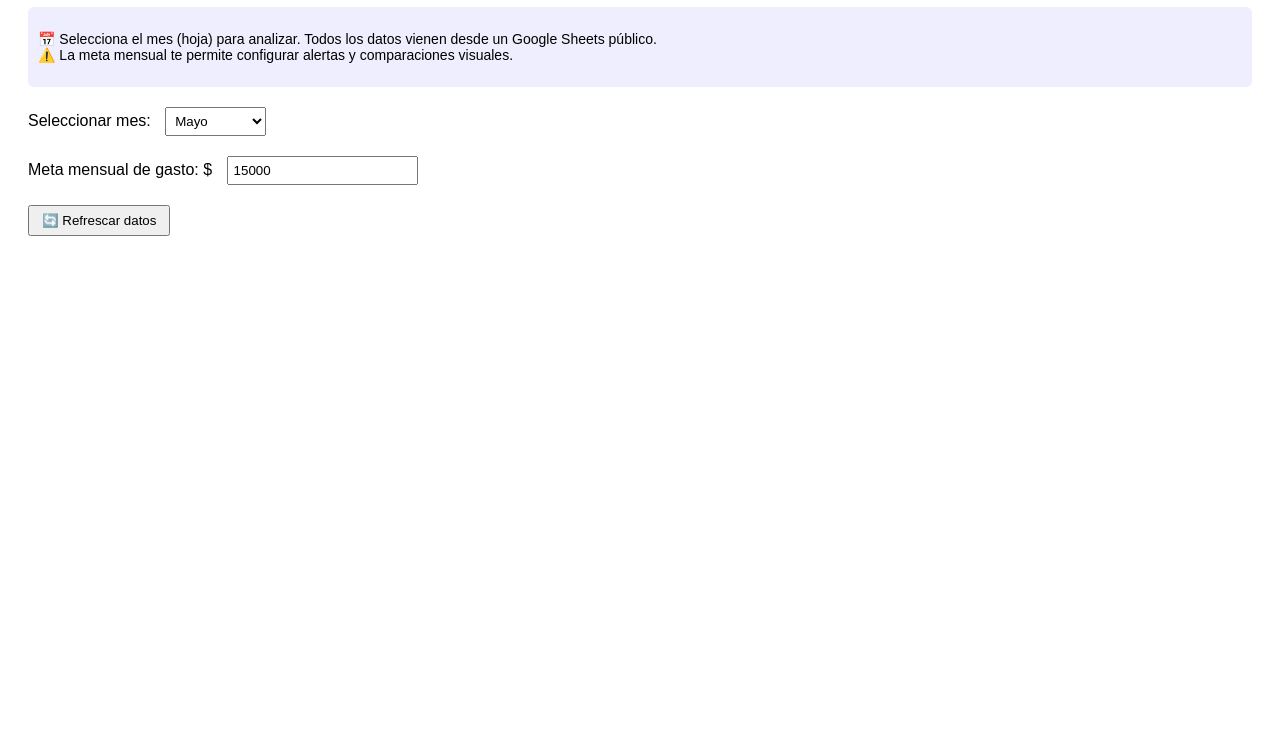
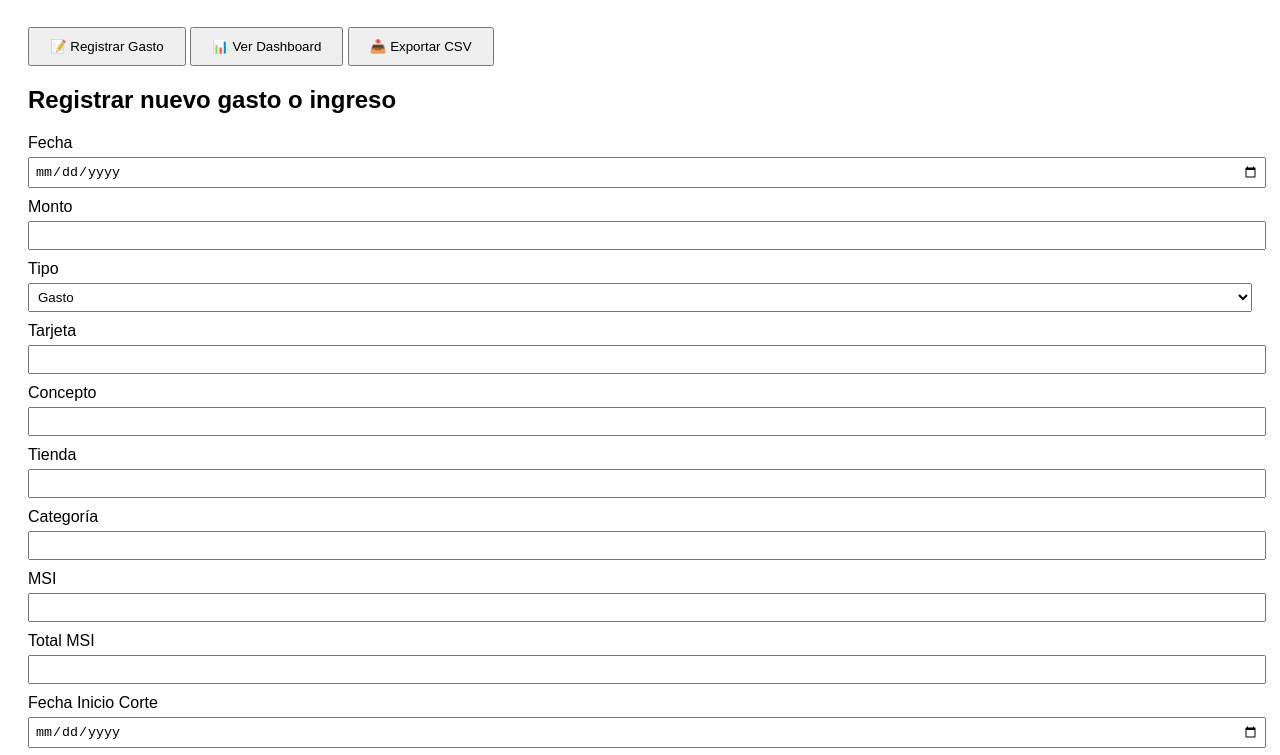
Before and after one commit to SebastianG98/finanzas-dashboard, a plain HTML site: page index.html in a window 1280 px wide. Shown: the part 101-856 px from the top of the page. Drawn offline with nearby package versions, Linux system fonts and the light colour scheme; no server answers.

Commit message:
Update index.html

```diff
--- a/index.html
+++ b/index.html
@@ -1,138 +1,120 @@
 <!DOCTYPE html>
 <html>
 <head>
-  <title>Dashboard Finanzas Mensual</title>
-  <script src="https://cdn.jsdelivr.net/npm/chart.js"></script>
+  <title>Finanzas Personales – Registro y Dashboard</title>
   <style>
     body { font-family: Arial, sans-serif; padding: 20px; }
-    h1, h2 { color: #2C3E50; }
-    .selector, .meta-box, .kpi-box, .alerta-box, .cards, .charts, .leyenda, .refrescar-box { margin: 20px 0; }
-    .card { display: inline-block; background: #f7f7f7; padding: 15px; border: 1px solid #ccc; border-radius: 8px; margin: 10px; min-width: 120px; }
-    .chart-row { display: flex; flex-wrap: wrap; gap: 20px; }
-    .chart-box { flex: 1 1 45%; }
-    canvas { max-width: 100%; height: auto; }
-    input[type="number"], select { padding: 5px; margin-left: 10px; }
-    .leyenda { font-size: 14px; background: #eef; padding: 10px; border-radius: 6px; }
-    button { padding: 6px 12px; cursor: pointer; }
+    .view { display: none; }
+    .visible { display: block; }
+    label { display: block; margin-top: 10px; }
+    input, select, textarea { width: 100%; padding: 5px; margin-top: 5px; }
+    button { margin-top: 20px; padding: 10px 20px; }
+    .toggle-buttons { margin-bottom: 20px; }
   </style>
 </head>
 <body>
-  <h1>Dashboard Finanzas Mensual</h1>
 
-  <div class="leyenda">
-    <p>
-      📅 Selecciona el mes (hoja) para analizar. Todos los datos vienen desde un Google Sheets público.<br>
-      ⚠️ La meta mensual te permite configurar alertas y comparaciones visuales.
-    </p>
+  <h1>Finanzas Personales</h1>
+
+  <div class="toggle-buttons">
+    <button onclick="mostrarVista('registro')">📝 Registrar Gasto</button>
+    <button onclick="mostrarVista('dashboard')">📊 Ver Dashboard</button>
+    <button onclick="descargarCSV()">📥 Exportar CSV</button>
   </div>
 
-  <div class="selector">
-    <label for="mes">Seleccionar mes:</label>
-    <select id="mes" onchange="cambiarHoja()">
-      <option value="Enero">Enero</option>
-      <option value="Febrero">Febrero</option>
-      <option value="Marzo">Marzo</option>
-      <option value="Abril">Abril</option>
-      <option value="Mayo">Mayo</option>
-      <option value="Junio">Junio</option>
-      <option value="Julio">Julio</option>
-      <option value="Agosto">Agosto</option>
-      <option value="Septiembre">Septiembre</option>
-      <option value="Octubre">Octubre</option>
-      <option value="Noviembre">Noviembre</option>
-      <option value="Diciembre">Diciembre</option>
-      <option value="Todos">Todos</option>
-    </select>
+  <!-- Vista de Registro -->
+  <div id="vista-registro" class="view visible">
+    <h2>Registrar nuevo gasto o ingreso</h2>
+    <form id="formulario">
+      <label>Fecha <input type="date" name="fecha" required></label>
+      <label>Monto <input type="number" name="monto" step="0.01" required></label>
+      <label>Tipo
+        <select name="tipo" required>
+          <option value="Gasto">Gasto</option>
+          <option value="Ingreso">Ingreso</option>
+          <option value="Ahorro/Inversion">Ahorro/Inversion</option>
+        </select>
+      </label>
+      <label>Tarjeta <input type="text" name="tarjeta"></label>
+      <label>Concepto <input type="text" name="concepto"></label>
+      <label>Tienda <input type="text" name="tienda"></label>
+      <label>Categoría <input type="text" name="categoria"></label>
+      <label>MSI <input type="number" name="msi"></label>
+      <label>Total MSI <input type="number" name="total_msi"></label>
+      <label>Fecha Inicio Corte <input type="date" name="fecha_inicio_corte"></label>
+      <label>Fecha Corte <input type="date" name="fecha_corte"></label>
+      <label>Fecha Pago <input type="date" name="fecha_pago"></label>
+      <label>Notas <textarea name="notas" rows="2"></textarea></label>
+
+      <button type="submit">➕ Agregar</button>
+    </form>
   </div>
 
-  <div class="meta-box">
-    <label for="metaGasto">Meta mensual de gasto: $</label>
-    <input type="number" id="metaGasto" value="15000" onchange="renderDashboard(datosFiltrados)">
-  </div>
-
-  <div class="refrescar-box">
-    <button onclick="cargarDatos()">🔄 Refrescar datos</button>
-  </div>
-
-  <div class="alerta-box" id="alerta"></div>
-
-  <div class="kpi-box" id="kpis"></div>
-  <div class="cards" id="cardsTarjetas"></div>
-
-  <div class="charts">
-    <div class="chart-row">
-      <div class="chart-box"><canvas id="graficoCategoria"></canvas></div>
-      <div class="chart-box"><canvas id="graficoTarjetas"></canvas></div>
-    </div>
-    <div class="chart-row">
-      <div class="chart-box"><canvas id="graficoDiario"></canvas></div>
-      <div class="chart-box"><canvas id="graficoAcumulado"></canvas></div>
-    </div>
-    <div class="chart-row">
-      <div class="chart-box"><canvas id="graficoPromedio"></canvas></div>
-    </div>
+  <!-- Vista de Dashboard -->
+  <div id="vista-dashboard" class="view">
+    <h2>Dashboard (en construcción)</h2>
+    <p>Próximamente verás aquí tu resumen financiero visualizado.</p>
+    <ul id="lista-registros"></ul>
   </div>
 
   <script>
-    const SHEET_ID = '12rTEkzfIM2_h8UiW8D-SP1GKX_AE9zj5MKreaiFZB3M';  // Cambia por tu ID real de Google Sheets
-    let datosFiltrados = [];
-    const mesesDisponibles = [
-    'Enero', 'Febrero', 'Marzo', 'Abril', 'Mayo', 'Junio',
-    'Julio', 'Agosto', 'Septiembre', 'Octubre', 'Noviembre', 'Diciembre'];
-    let hojaActual = mesesDisponibles[new Date().getMonth()];
+    const STORAGE_KEY = "finanzas_datos";
 
-    document.getElementById('mes').value = hojaActual;
-
-    function cambiarHoja() {
-      hojaActual = document.getElementById('mes').value;
-      cargarDatos();
+    function mostrarVista(id) {
+      document.getElementById("vista-registro").classList.remove("visible");
+      document.getElementById("vista-dashboard").classList.remove("visible");
+      document.getElementById("vista-" + id).classList.add("visible");
+      if (id === "dashboard") mostrarRegistros();
     }
 
-    async function cargarDatos() {
-      const sheetName = hojaActual;
-      const url = `https://docs.google.com/spreadsheets/d/${SHEET_ID}/gviz/tq?sheet=${sheetName}&tqx=out:json`;
-
-      try {
-        const res = await fetch(url);
-        const text = await res.text();
-        const json = JSON.parse(text.substring(47).slice(0, -2));
-        const rows = json.table.rows;
-
-        datosFiltrados = rows.map(row => ({
-          fecha: row.c[0]?.f || row.c[0]?.v || '',
-          monto: parseFloat(row.c[1]?.v || 0),
-          tipo: row.c[2]?.v || '',
-          tarjeta: row.c[3]?.v || '',
-          concepto: row.c[4]?.v || '',
-          tienda: row.c[5]?.v || '',
-          categoria: row.c[6]?.v || '',
-          msi: parseInt(row.c[7]?.v || 0),
-          total_msi: parseInt(row.c[8]?.v || 0),
-          fechaInicioCorte: row.c[9]?.f || '',
-          fechaCorte: row.c[10]?.f || '',
-          fechaPago: row.c[11]?.f || '',
-          notas: row.c[12]?.v || ''
-        }));
-
-        renderDashboard(datosFiltrados);
-      } catch (error) {
-        alert("Error cargando los datos. Verifica que la hoja exista y sea pública.");
-        console.error(error);
-      }
+    function obtenerDatos() {
+      return JSON.parse(localStorage.getItem(STORAGE_KEY) || "[]");
     }
 
-    function renderDashboard(data) {
-      document.getElementById('kpis').innerHTML = `<p><em>Cargando KPIs y gráficas...</em></p>`;
-      document.getElementById('cardsTarjetas').innerHTML = '';
-      document.getElementById('alerta').innerHTML = '';
-
-      // Aquí se colocarán los cálculos de KPIs, alertas y gráficos en la siguiente etapa
+    function guardarDatos(data) {
+      localStorage.setItem(STORAGE_KEY, JSON.stringify(data));
     }
 
-    window.onload = () => {
-      document.getElementById('mes').value = hojaActual;
-      cargarDatos();
-    };
+    document.getElementById("formulario").addEventListener("submit", function(e) {
+      e.preventDefault();
+      const formData = new FormData(e.target);
+      const nuevo = {};
+      formData.forEach((value, key) => { nuevo[key] = value; });
+      const datos = obtenerDatos();
+      datos.push(nuevo);
+      guardarDatos(datos);
+      alert("Registro agregado.");
+      e.target.reset();
+    });
+
+    function mostrarRegistros() {
+      const lista = document.getElementById("lista-registros");
+      const datos = obtenerDatos();
+      lista.innerHTML = "";
+      datos.forEach((item, i) => {
+        const li = document.createElement("li");
+        li.textContent = `${item.fecha} | ${item.tipo} | $${item.monto} | ${item.categoria}`;
+        lista.appendChild(li);
+      });
+    }
+
+    function descargarCSV() {
+      const datos = obtenerDatos();
+      if (!datos.length) return alert("No hay datos para exportar.");
+      const encabezado = Object.keys(datos[0]);
+      const filas = datos.map(obj => encabezado.map(key => `"${obj[key] || ''}"`).join(","));
+      const csv = [encabezado.join(","), ...filas].join("\\n");
+      const blob = new Blob([csv], { type: "text/csv;charset=utf-8;" });
+      const url = URL.createObjectURL(blob);
+      const link = document.createElement("a");
+      link.setAttribute("href", url);
+      link.setAttribute("download", "finanzas.csv");
+      link.style.display = "none";
+      document.body.appendChild(link);
+      link.click();
+      document.body.removeChild(link);
+    }
   </script>
+
 </body>
 </html>
```
